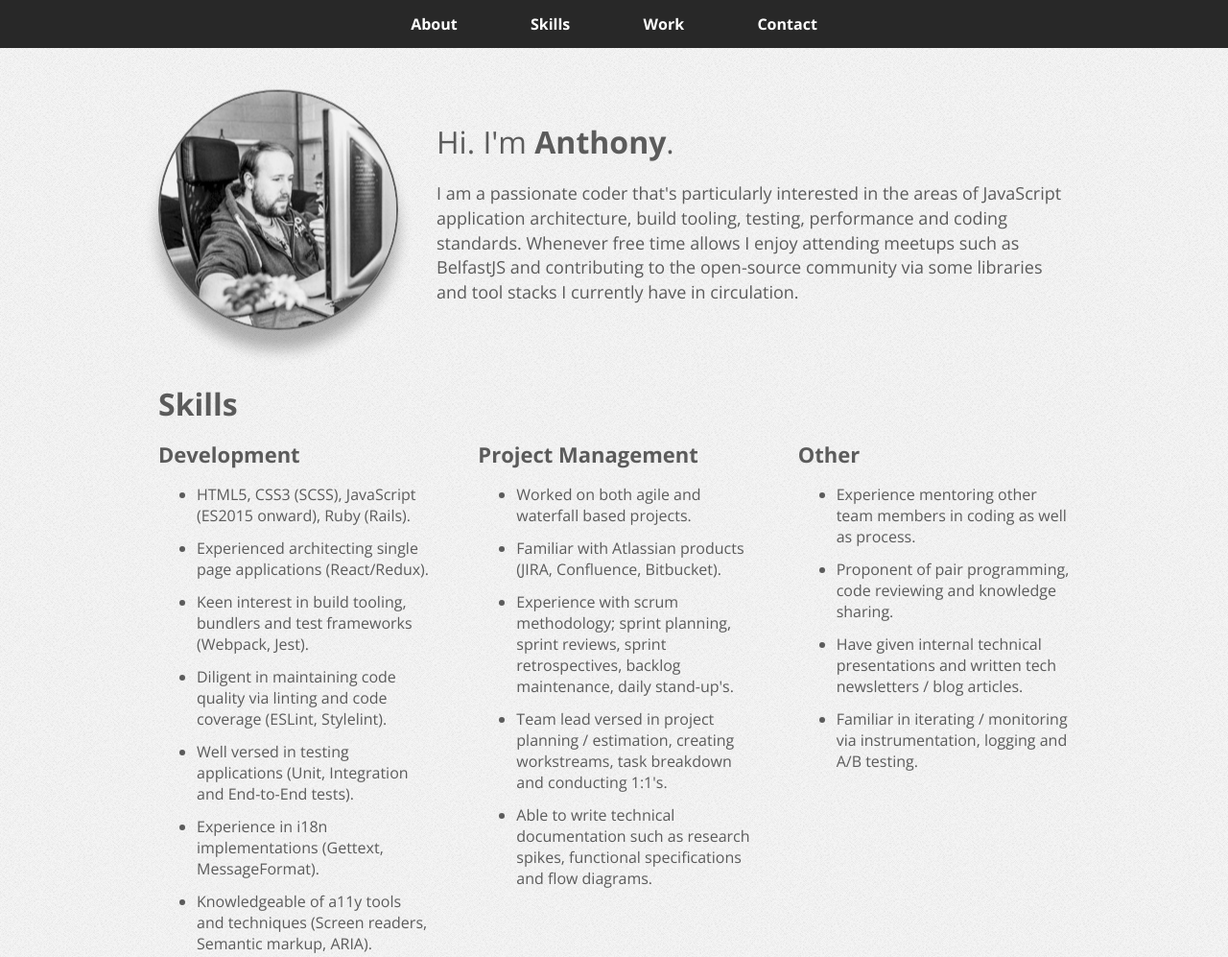
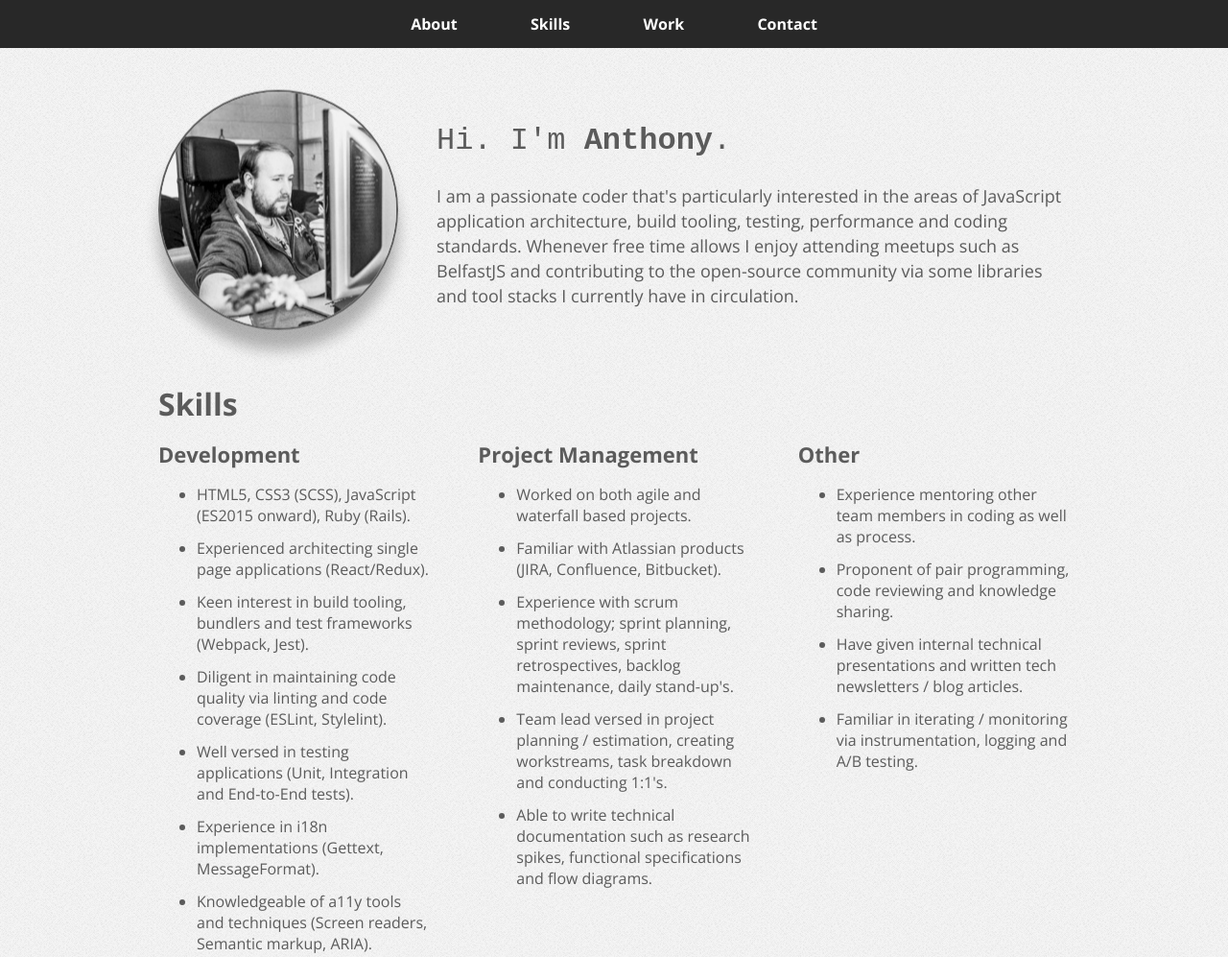
Before and after one commit to anthonyhastings/anthonyhastings.github.io, a website built with webpack: page index.html in a window 1280 px wide. Shown: the top 997 px of the page at 96% size. Built offline with nearby package versions, Linux system fonts and the light colour scheme; a web font is replaced by a local one.

Commit message:
Adding typewriter effect to headline.

```diff
--- a/index.html
+++ b/index.html
@@ -12,7 +12,7 @@
         <meta property="og:type" content="profile" />
         <meta property="og:image" content="https://anthonyhastings.github.io/dist/images/me-380.jpg" />
         <title>Anthony Hastings: Front-end Web Developer</title>
-        <link href="https://fonts.googleapis.com/css?family=Open+Sans:400,700&display=swap" rel="stylesheet" />
+        <link href="https://fonts.googleapis.com/css?family=B612+Mono|Open+Sans:400,700&display=swap" rel="stylesheet" />
         <link href="dist/styles/landing.css" rel="stylesheet" />
         <link href="dist/images/icon-128.png" rel="icon" />
         <link href="web-manifest.json" rel="manifest" />
@@ -47,7 +47,7 @@
                 <img class="about-section__image" src="dist/images/me-380.jpg" alt="A picture of myself." aria-hidden="true" />
             </div>
             <div class="about-section__copy-wrapper">
-                <h1 class="about-section__heading">Hi. I'm <strong>Anthony</strong>.</h1>
+                <h1 class="about-section__heading"><span class="about-section__heading-inner">Hi. I'm <strong>Anthony</strong>.</span></h1>
                 <p class="about-section__paragraph page-section__paragraph">I am a passionate coder that's particularly interested in the areas of JavaScript application architecture, build tooling, testing, performance and coding standards. Whenever free time allows I enjoy attending meetups such as BelfastJS and contributing to the open-source community via some libraries and tool stacks I currently have in circulation.</p>
             </div>
         </section>
--- a/src/styles/_about.scss
+++ b/src/styles/_about.scss
@@ -50,8 +50,19 @@
 }
 
 .about-section__heading {
-    @extend %font-body;
-    margin: 0 0 2.5rem 0;
+    @extend %font-monospace;
+    display: inline-block;
+    line-height: 1.2;
+    margin: 0 0 1.5rem 0;
+}
+
+.about-section__heading-inner {
+    animation: typing 1500ms steps(16, end) 750ms forwards, blink 1000ms step-end infinite;
+    border-right: 4px solid palette(scorpion, base);
+    display: inline-block;
+    overflow: hidden;
+    white-space: nowrap;
+    width: 0;
 }
 
 .about-section__paragraph {
@@ -76,3 +87,22 @@
         transform: translatey(0px);
     }
 }
+
+@keyframes typing {
+    0% {
+        width: 0%;
+    }
+    100% {
+        width: 100%;
+    }
+}
+
+@keyframes blink {
+    from,
+    to {
+        border-color: transparent;
+    }
+    50% {
+        border-color: initial;
+    }
+}
--- a/src/styles/_variables.scss
+++ b/src/styles/_variables.scss
@@ -38,7 +38,8 @@ $z-index: (
 // Collection of font stacks for use throughout the site via placeholders.
 $font-stack: (
     headings: unquote("'Open Sans', Arial, sans-serif"),
-    body: unquote("'Open Sans', Arial, sans-serif")
+    body: unquote("'Open Sans', Arial, sans-serif"),
+    monospace: unquote("'B612 Mono', monospace")
 );
 
 %font-headings {
@@ -52,3 +53,9 @@ $font-stack: (
     font-weight: 400;
     font-style: normal;
 }
+
+%font-monospace {
+    font-family: map-get($font-stack, monospace);
+    font-weight: 400;
+    font-style: normal;
+}
```
Also changed, not shown: dist/styles/landing.css.
